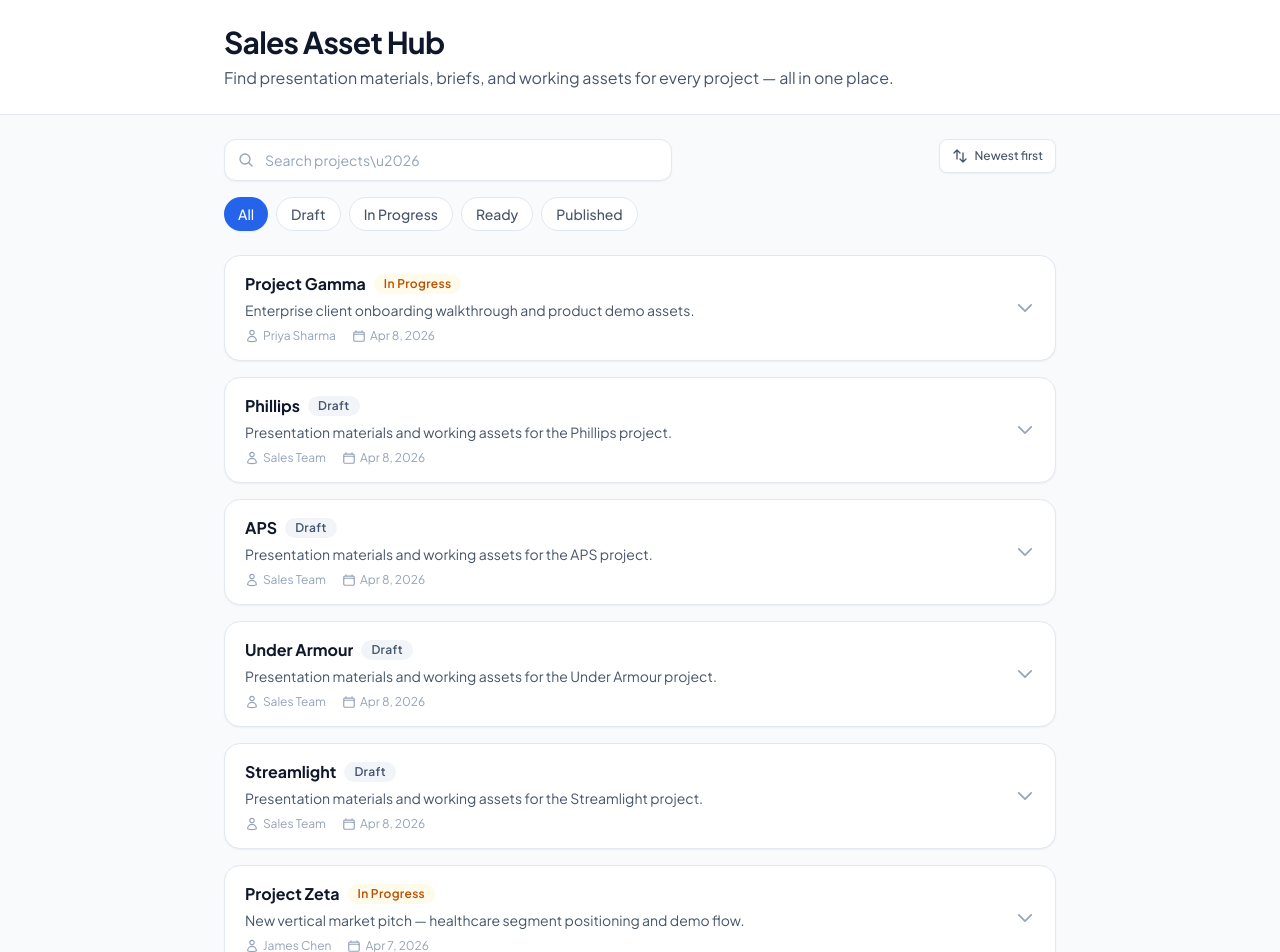
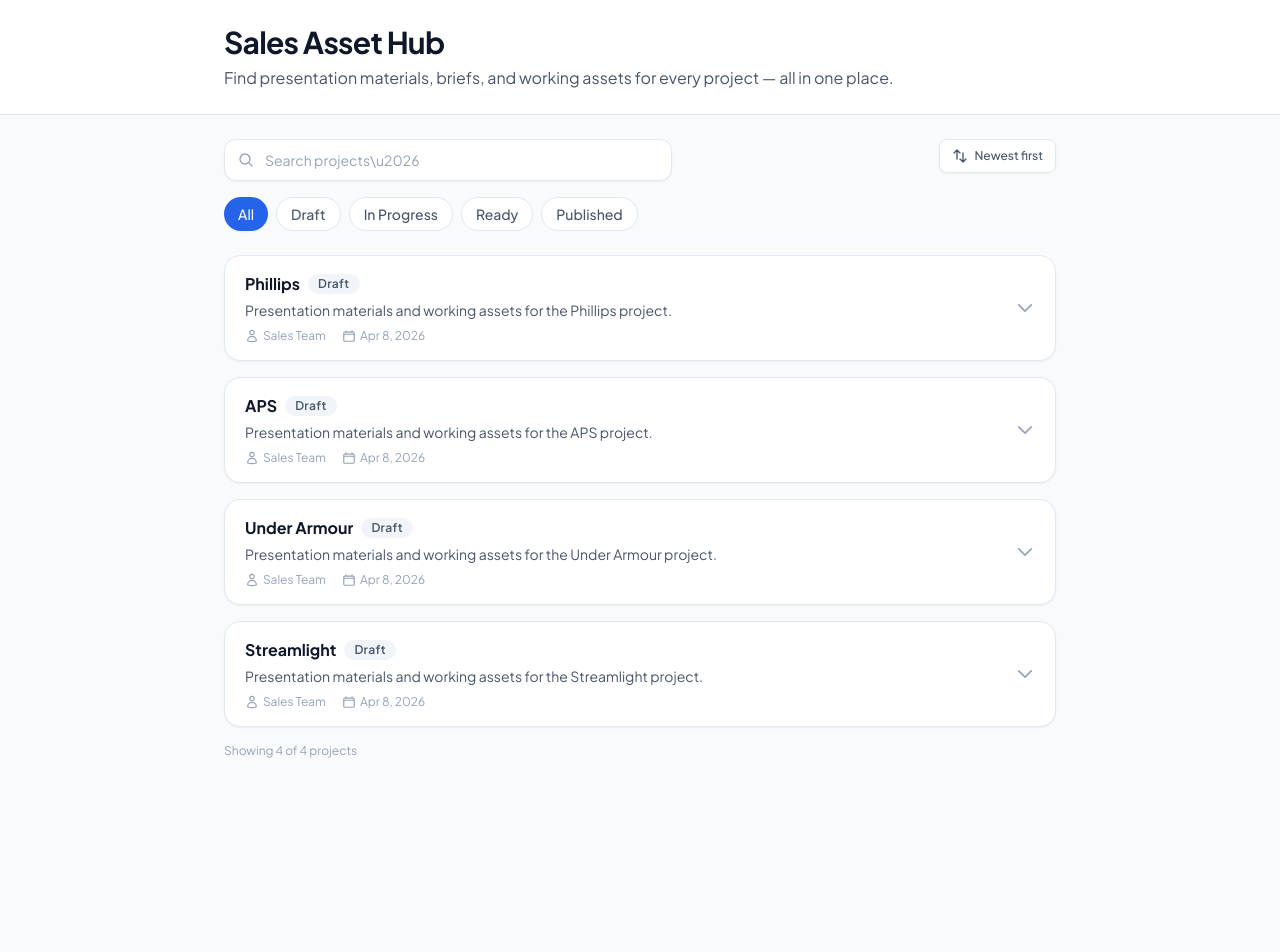
Before and after one commit to LauraRestum/envision-sales-marketing-dashboard, a Next.js app: page / in a window 1280 px wide. Shown: the top 952 px of the page. After the commit the page ends 800 px from the top, so only its background shows below. Built offline with nearby package versions, Linux system fonts and the light colour scheme.

Commit message:
Remove placeholder sample projects
Dashboard now shows only real projects: Phillips, APS, Under Armour, Streamlight.

https://claude.ai/code/session_01JpedHkALKj4b69DNScsaPS

```diff
--- a/src/data/projects.ts
+++ b/src/data/projects.ts
@@ -8,258 +8,6 @@ import type { Project } from "@/types";
  * `url` and `downloadUrl` will render as "Not yet added".
  */
 export const projects: Project[] = [
-  {
-    id: "project-alpha",
-    projectName: "Project Alpha",
-    description:
-      "Presentation materials and working assets for the Alpha launch campaign.",
-    owner: "Sarah Mitchell",
-    status: "Published",
-    lastUpdated: "2026-04-06",
-    assets: {
-      sop: {
-        label: "SOP",
-        description: "Standard operating procedure",
-        url: "https://docs.example.com/alpha/sop",
-        downloadUrl: "https://files.example.com/alpha/sop.pdf",
-      },
-      internalBrief: {
-        label: "Internal Brief",
-        description: "Internal strategy and context brief",
-        url: "https://docs.example.com/alpha/internal-brief",
-        downloadUrl: "https://files.example.com/alpha/internal-brief.pdf",
-      },
-      externalBrief: {
-        label: "External Brief",
-        description: "Client-facing brief",
-        url: "https://docs.example.com/alpha/external-brief",
-        downloadUrl: "",
-      },
-      draftedHtml: {
-        label: "Drafted HTML",
-        description: "Draft HTML presentation",
-        url: "https://preview.example.com/alpha",
-        downloadUrl: "",
-        feedbackEnabled: true,
-      },
-      publishedApplication: {
-        label: "Published Application",
-        description: "Published live experience",
-        url: "https://app.example.com/alpha",
-        downloadUrl: "",
-      },
-    },
-  },
-  {
-    id: "project-beta",
-    projectName: "Project Beta",
-    description:
-      "Regional expansion pitch deck and supporting sales collateral.",
-    owner: "James Chen",
-    status: "Ready",
-    lastUpdated: "2026-04-04",
-    assets: {
-      sop: {
-        label: "SOP",
-        description: "Standard operating procedure",
-        url: "https://docs.example.com/beta/sop",
-        downloadUrl: "https://files.example.com/beta/sop.pdf",
-      },
-      internalBrief: {
-        label: "Internal Brief",
-        description: "Internal strategy and context brief",
-        url: "https://docs.example.com/beta/internal-brief",
-        downloadUrl: "https://files.example.com/beta/internal-brief.pdf",
-      },
-      externalBrief: {
-        label: "External Brief",
-        description: "Client-facing brief",
-        url: "",
-        downloadUrl: "",
-      },
-      draftedHtml: {
-        label: "Drafted HTML",
-        description: "Draft HTML presentation",
-        url: "https://preview.example.com/beta",
-        downloadUrl: "https://files.example.com/beta/draft.zip",
-        feedbackEnabled: true,
-      },
-      publishedApplication: {
-        label: "Published Application",
-        description: "Published live experience",
-        url: "",
-        downloadUrl: "",
-      },
-    },
-  },
-  {
-    id: "project-gamma",
-    projectName: "Project Gamma",
-    description:
-      "Enterprise client onboarding walkthrough and product demo assets.",
-    owner: "Priya Sharma",
-    status: "In Progress",
-    lastUpdated: "2026-04-08",
-    assets: {
-      sop: {
-        label: "SOP",
-        description: "Standard operating procedure",
-        url: "",
-        downloadUrl: "",
-      },
-      internalBrief: {
-        label: "Internal Brief",
-        description: "Internal strategy and context brief",
-        url: "https://docs.example.com/gamma/internal-brief",
-        downloadUrl: "",
-      },
-      externalBrief: {
-        label: "External Brief",
-        description: "Client-facing brief",
-        url: "",
-        downloadUrl: "",
-      },
-      draftedHtml: {
-        label: "Drafted HTML",
-        description: "Draft HTML presentation",
-        url: "",
-        downloadUrl: "",
-        feedbackEnabled: true,
-      },
-      publishedApplication: {
-        label: "Published Application",
-        description: "Published live experience",
-        url: "",
-        downloadUrl: "",
-      },
-    },
-  },
-  {
-    id: "project-delta",
-    projectName: "Project Delta",
-    description:
-      "Q3 partner summit materials including keynote and breakout session content.",
-    owner: "Marcus Lee",
-    status: "Draft",
-    lastUpdated: "2026-03-28",
-    assets: {
-      sop: {
-        label: "SOP",
-        description: "Standard operating procedure",
-        url: "",
-        downloadUrl: "https://files.example.com/delta/sop.pdf",
-      },
-      internalBrief: {
-        label: "Internal Brief",
-        description: "Internal strategy and context brief",
-        url: "",
-        downloadUrl: "",
-      },
-      externalBrief: {
-        label: "External Brief",
-        description: "Client-facing brief",
-        url: "",
-        downloadUrl: "",
-      },
-      draftedHtml: {
-        label: "Drafted HTML",
-        description: "Draft HTML presentation",
-        url: "",
-        downloadUrl: "",
-        feedbackEnabled: true,
-      },
-      publishedApplication: {
-        label: "Published Application",
-        description: "Published live experience",
-        url: "",
-        downloadUrl: "",
-      },
-    },
-  },
-  {
-    id: "project-epsilon",
-    projectName: "Project Epsilon",
-    description:
-      "End-of-year showcase reel and interactive highlights for stakeholders.",
-    owner: "Sarah Mitchell",
-    status: "Published",
-    lastUpdated: "2026-03-15",
-    assets: {
-      sop: {
-        label: "SOP",
-        description: "Standard operating procedure",
-        url: "https://docs.example.com/epsilon/sop",
-        downloadUrl: "https://files.example.com/epsilon/sop.pdf",
-      },
-      internalBrief: {
-        label: "Internal Brief",
-        description: "Internal strategy and context brief",
-        url: "https://docs.example.com/epsilon/internal-brief",
-        downloadUrl: "https://files.example.com/epsilon/internal-brief.pdf",
-      },
-      externalBrief: {
-        label: "External Brief",
-        description: "Client-facing brief",
-        url: "https://docs.example.com/epsilon/external-brief",
-        downloadUrl: "https://files.example.com/epsilon/external-brief.pdf",
-      },
-      draftedHtml: {
-        label: "Drafted HTML",
-        description: "Draft HTML presentation",
-        url: "https://preview.example.com/epsilon",
-        downloadUrl: "https://files.example.com/epsilon/draft.zip",
-        feedbackEnabled: true,
-      },
-      publishedApplication: {
-        label: "Published Application",
-        description: "Published live experience",
-        url: "https://app.example.com/epsilon",
-        downloadUrl: "",
-      },
-    },
-  },
-  {
-    id: "project-zeta",
-    projectName: "Project Zeta",
-    description:
-      "New vertical market pitch — healthcare segment positioning and demo flow.",
-    owner: "James Chen",
-    status: "In Progress",
-    lastUpdated: "2026-04-07",
-    assets: {
-      sop: {
-        label: "SOP",
-        description: "Standard operating procedure",
-        url: "https://docs.example.com/zeta/sop",
-        downloadUrl: "",
-      },
-      internalBrief: {
-        label: "Internal Brief",
-        description: "Internal strategy and context brief",
-        url: "https://docs.example.com/zeta/internal-brief",
-        downloadUrl: "https://files.example.com/zeta/internal-brief.pdf",
-      },
-      externalBrief: {
-        label: "External Brief",
-        description: "Client-facing brief",
-        url: "",
-        downloadUrl: "",
-      },
-      draftedHtml: {
-        label: "Drafted HTML",
-        description: "Draft HTML presentation",
-        url: "https://preview.example.com/zeta",
-        downloadUrl: "",
-        feedbackEnabled: true,
-      },
-      publishedApplication: {
-        label: "Published Application",
-        description: "Published live experience",
-        url: "",
-        downloadUrl: "",
-      },
-    },
-  },
   {
     id: "phillips",
     projectName: "Phillips",
```
